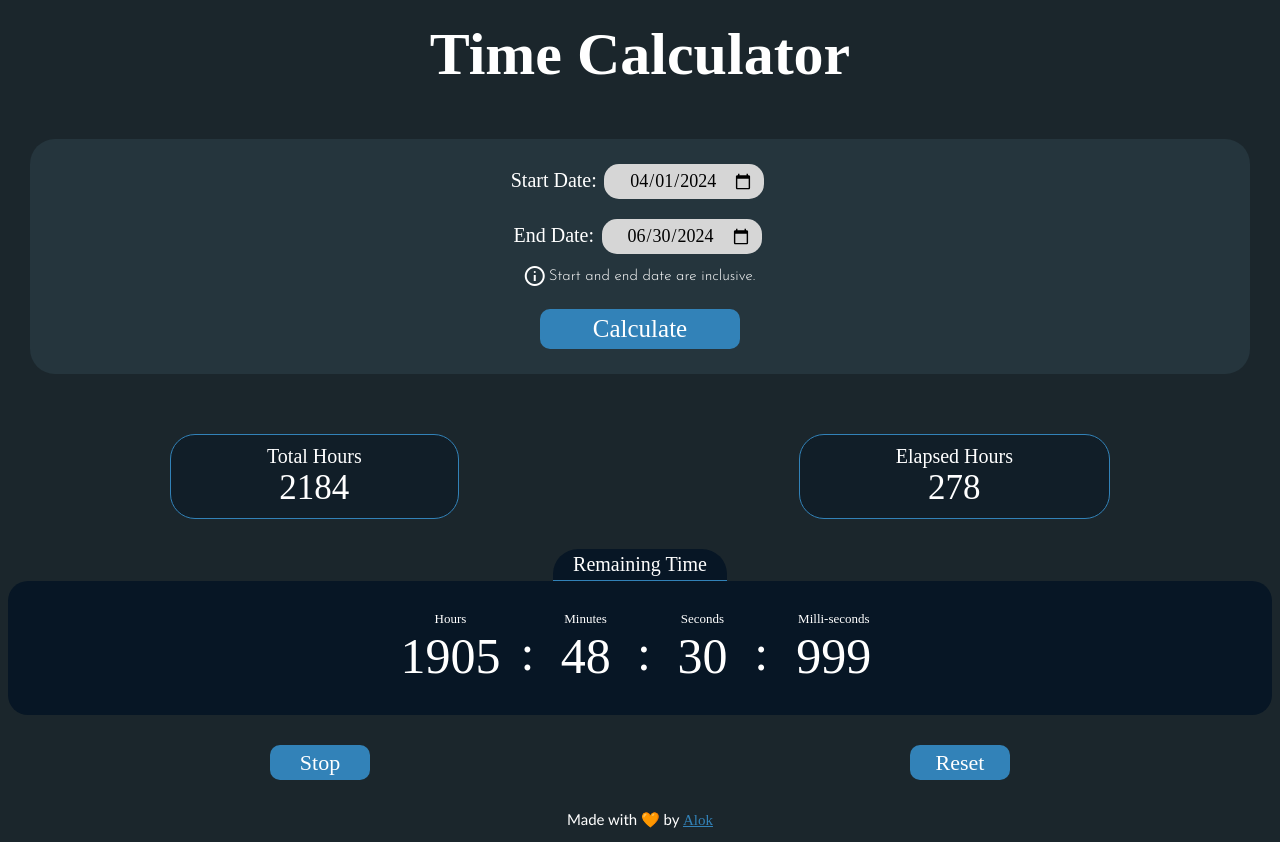
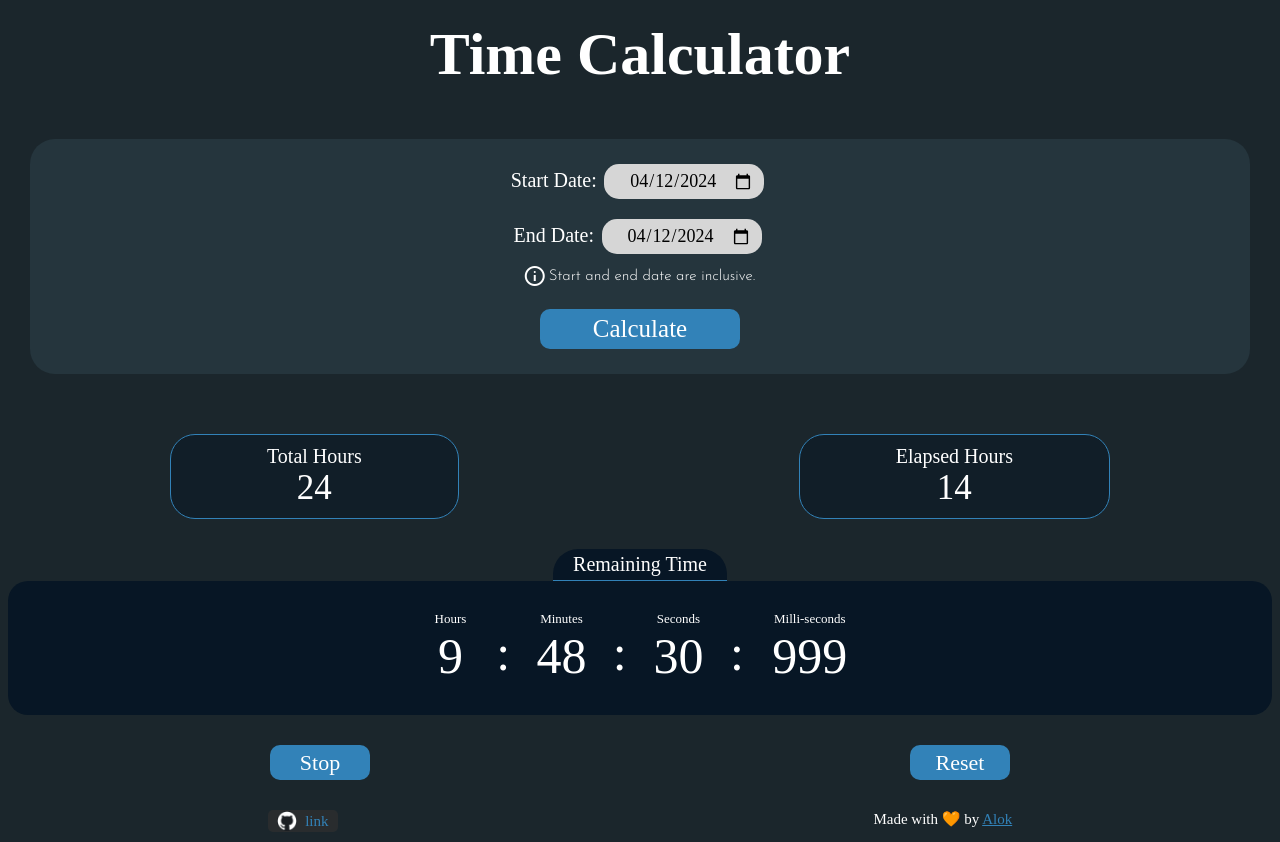
Before and after one commit to AlokYadavCodes/remaining-time-calculator, a plain HTML site: page index.html in a window 1280 px wide. Drawn offline with nearby package versions, Linux system fonts and the light colour scheme; a web font is replaced by a local one.

Commit message:
fix timezone problem

```diff
--- a/index.css
+++ b/index.css
@@ -175,6 +175,8 @@ footer{
     margin-top: auto;
     margin-bottom: 5px;
     text-align: center;
+    display: flex;
+    justify-content: space-around;
 }
 footer a{
     color: #3282B8;
@@ -182,3 +184,19 @@ footer a{
 footer a:visited{
     color: #3282b8;
 }
+#github-icon{
+    width: 20px;
+    margin: 0 8px 0 0;
+}
+.github a{
+    background-color: #313131ab;
+    width: 70px;
+    height: 22px;
+    border-radius: 5px;
+    display: flex;
+    justify-content: center;
+    align-items: center;
+    font-size: 15px;
+    margin-bottom: 5px;
+    text-decoration: none;
+}
--- a/index.html
+++ b/index.html
@@ -14,11 +14,11 @@
     <div class="dates-and-button">
         <div class="date-container">
             <label for="start-date" >Start Date:</label>
-            <input id="start-date" value="2024-04-01" type="date">
+            <input id="start-date" type="date">
         </div>
         <div class="date-container">
             <label for="end-date">End Date:</label>
-            <input id="end-date" value="2024-06-30" type="date">
+            <input id="end-date" type="date">
         </div>
         <div class="note"> <span class="material-symbols-outlined">info</span> <span class="note-text">Start and end date are inclusive.</span></div>
         <button id="btn" onclick="calculate()">Calculate</button>
@@ -26,7 +26,10 @@
     <div class="display"></div>
 
     <footer>
-        Made with 🧡 by <a target="_blank" href="https://x.com/alokcodes">Alok</a>
+        <div class="github">
+            <a target="_blank" href="https://github.com/AlokYadavCodes/remaining-time-calculator"><img id="github-icon" src="github-icon.png" alt="github link"> <span>link</span></a>
+        </div>
+        <div> Made with 🧡 by <a target="_blank" href="https://x.com/alokcodes">Alok</a></div>
     </footer>
 
     <script src="index.js"></script>
--- a/index.js
+++ b/index.js
@@ -1,3 +1,14 @@
+// Date initialisation
+let todayDate=("0"+new Date().getDate()).slice(-2);
+let todayMonth=(new Date().getMonth())+1;
+todayMonth=("0"+todayMonth).slice(-2);
+let todayYear=new Date().getFullYear();
+let todayFullDate=`${todayYear}-${todayMonth}-${todayDate}`;
+let startDateInput=document.querySelector('#start-date');
+startDateInput.value=todayFullDate;
+let endDateInput=document.querySelector('#end-date');
+endDateInput.value=todayFullDate;
+
 let intervalID;
 calculate();
 function calculate(){
@@ -5,7 +16,7 @@ function calculate(){
     let startDate=document.querySelector('#start-date').value;
     let endDate=document.querySelector('#end-date').value;
     if(startDate=='' || endDate==''){
-        alert('Please select start and end date. \nBina date ke kya hi calculate karu?');
+        alert('Please select start and end date.');
         return;
     }
     let startYear=startDate.slice(0,4);
@@ -82,15 +93,12 @@ function display(hoursLeft,minutesLeft,secondsLeft,milliSecLeft,totalHours,elaps
 }
 
 // Input Date Restriction
-let todayDate=new Date().toISOString().slice(0,10);
-let startDateInput=document.querySelector('#start-date');
-startDateInput.max=todayDate;
-let endDateInput=document.querySelector('#end-date');
-endDateInput.min=todayDate;
+startDateInput.max=todayFullDate;
+endDateInput.min=todayFullDate;
 
 //controls button
 
-let stop=()=>alert('समय रोकने से नहीं रुकता। \nकाम करो, बक*दी नही।');
+let stop=()=>alert('Time never stops. \n Start doing things that really matters.');
 let reset=()=>{
     clearInterval(intervalID);
     document.querySelector('.display').innerHTML='';
```
Also changed, not shown: github-icon.png (added).
